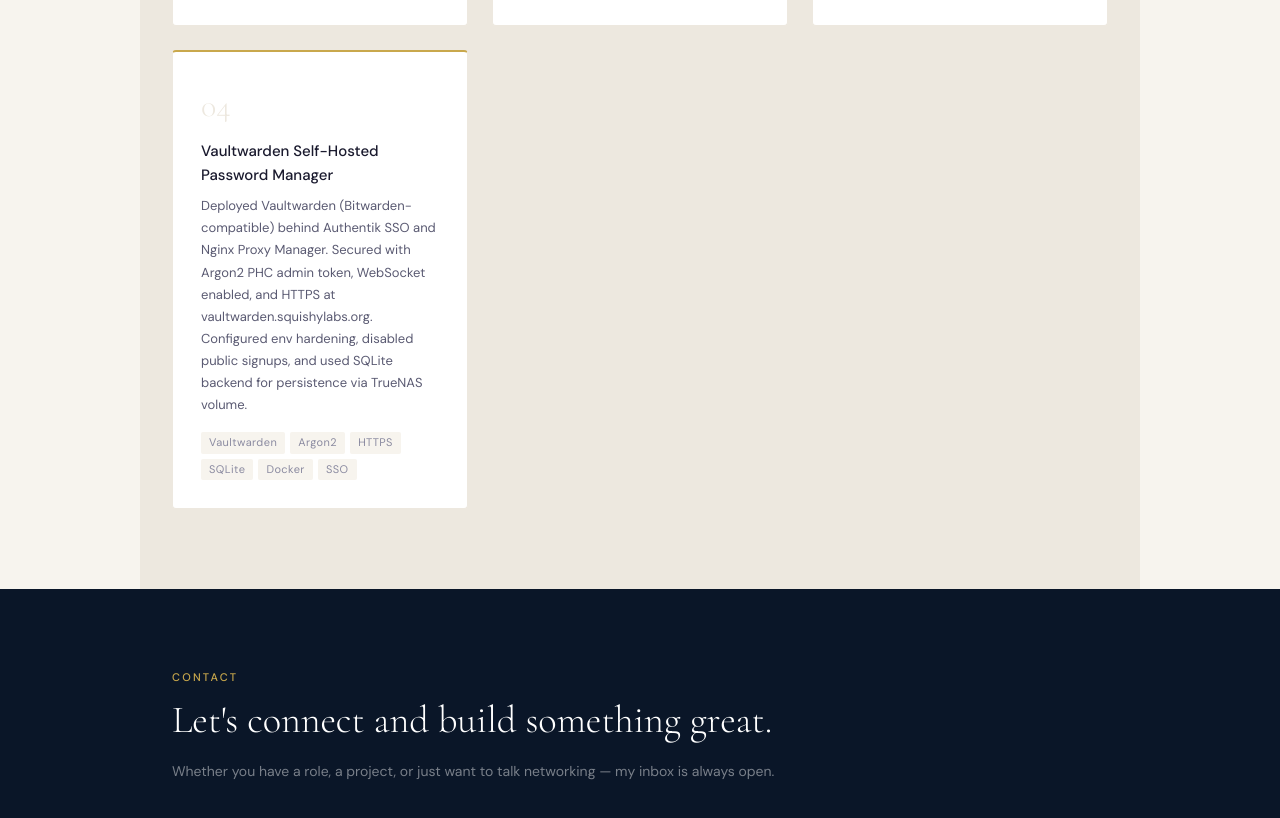
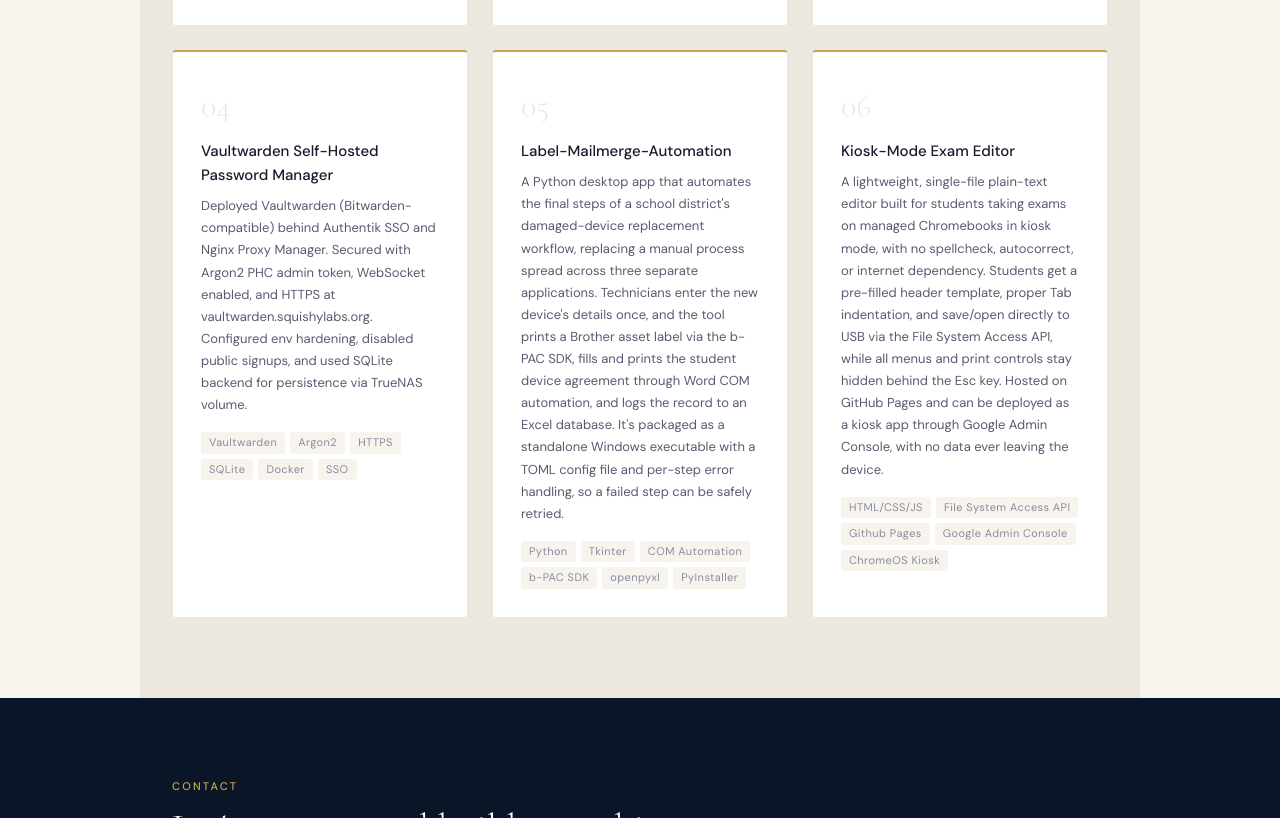
Before and after one commit to iaguirre11-wq/portfolio, a plain HTML site: page index.html in a window 1280 px wide. Shown: the part 5193-6011 px from the top of the page. Drawn offline with nearby package versions, Linux system fonts and the light colour scheme.

Commit message:
Added 2 more projects I have built/worked on to the project cards.

```diff
--- a/index.html
+++ b/index.html
@@ -3,7 +3,7 @@
 <head>
 <meta charset="UTF-8">
 <meta name="viewport" content="width=device-width, initial-scale=1.0">
-<title>Ian Aguirre – Network Specialist</title>
+<title>Ian Aguirre – Jr. Network Specialist</title>
 <link href="https://fonts.googleapis.com/css2?family=Cormorant+Garamond:wght@300;400;500;600&family=DM+Sans:wght@300;400;500&display=swap" rel="stylesheet">
 <link rel="stylesheet" href="styles.css">
 </head>
@@ -244,7 +244,7 @@
       <div class="timeline-dot"></div>
       <div class="tl-header">
         <div class="tl-role">Help Desk Technician</div>
-        <div class="tl-period">Sep 2023 – 2025</div>
+        <div class="tl-period">Sep 2023 – Mar 2026</div>
       </div>
       <div class="tl-company">Langan Engineering &amp; Environmental Services · Parsippany, NJ</div>
       <ul class="tl-bullets">
@@ -322,6 +322,24 @@
       </div>
     </div>
 
+    <div class="project-card">
+      <div class="project-num">05</div>
+      <div class="project-name">Label-Mailmerge-Automation</div>
+      <div class="project-desc">A Python desktop app that automates the final steps of a school district's damaged-device replacement workflow, replacing a manual process spread across three separate applications. Technicians enter the new device's details once, and the tool prints a Brother asset label via the b-PAC SDK, fills and prints the student device agreement through Word COM automation, and logs the record to an Excel database. It's packaged as a standalone Windows executable with a TOML config file and per-step error handling, so a failed step can be safely retried.</div>
+      <div class="project-stack">
+        <span class="stack-tag">Python</span><span class="stack-tag">Tkinter</span><span class="stack-tag">COM Automation</span><span class="stack-tag">b-PAC SDK</span><span class="stack-tag">openpyxl</span><span class="stack-tag">PyInstaller</span>
+      </div>
+    </div>
+
+    <div class="project-card">
+      <div class="project-num">06</div>
+      <div class="project-name">Kiosk-Mode Exam Editor</div>
+      <div class="project-desc">A lightweight, single-file plain-text editor built for students taking exams on managed Chromebooks in kiosk mode, with no spellcheck, autocorrect, or internet dependency. Students get a pre-filled header template, proper Tab indentation, and save/open directly to USB via the File System Access API, while all menus and print controls stay hidden behind the Esc key. Hosted on GitHub Pages and can be deployed as a kiosk app through Google Admin Console, with no data ever leaving the device.</div>
+      <div class="project-stack">
+        <span class="stack-tag">HTML/CSS/JS</span><span class="stack-tag">File System Access API</span><span class="stack-tag">Github Pages</span><span class="stack-tag">Google Admin Console</span><span class="stack-tag">ChromeOS Kiosk</span>
+      </div>
+    </div>
+
   </div>
 </section>
 
```
